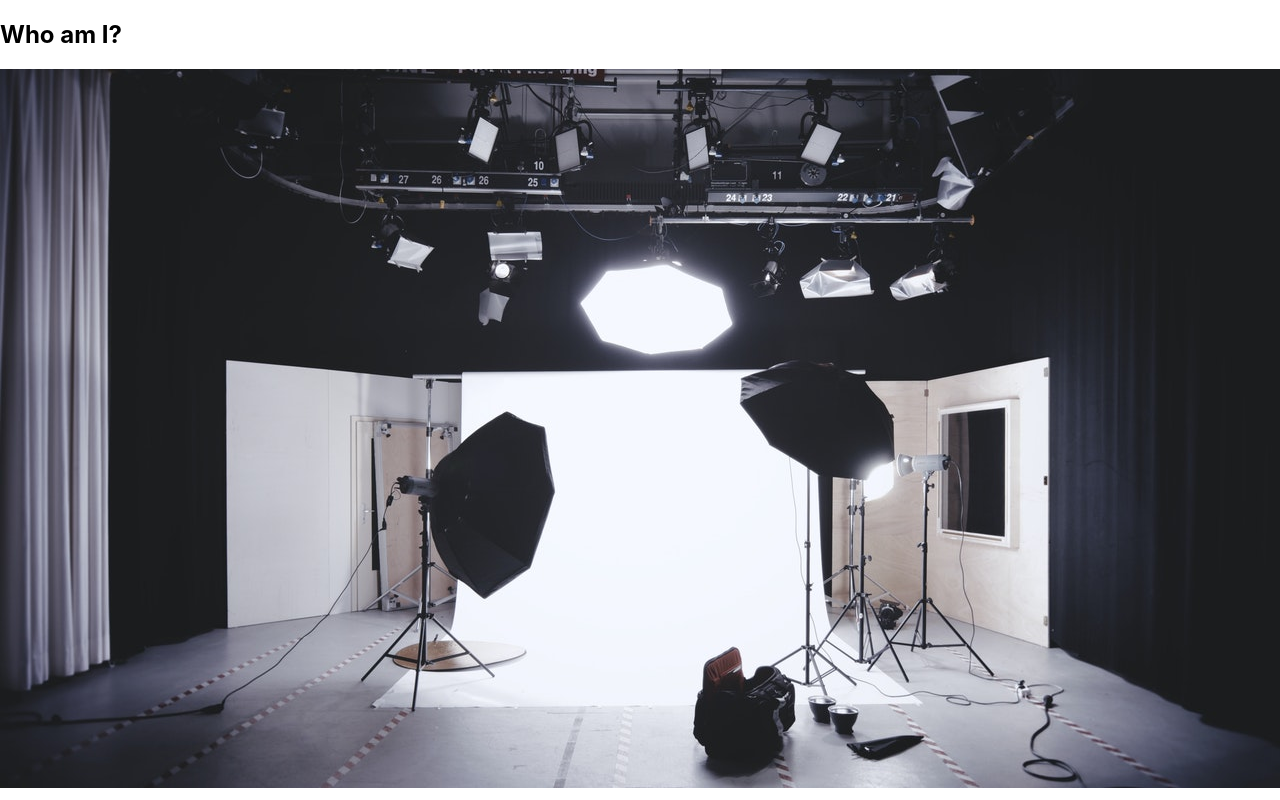
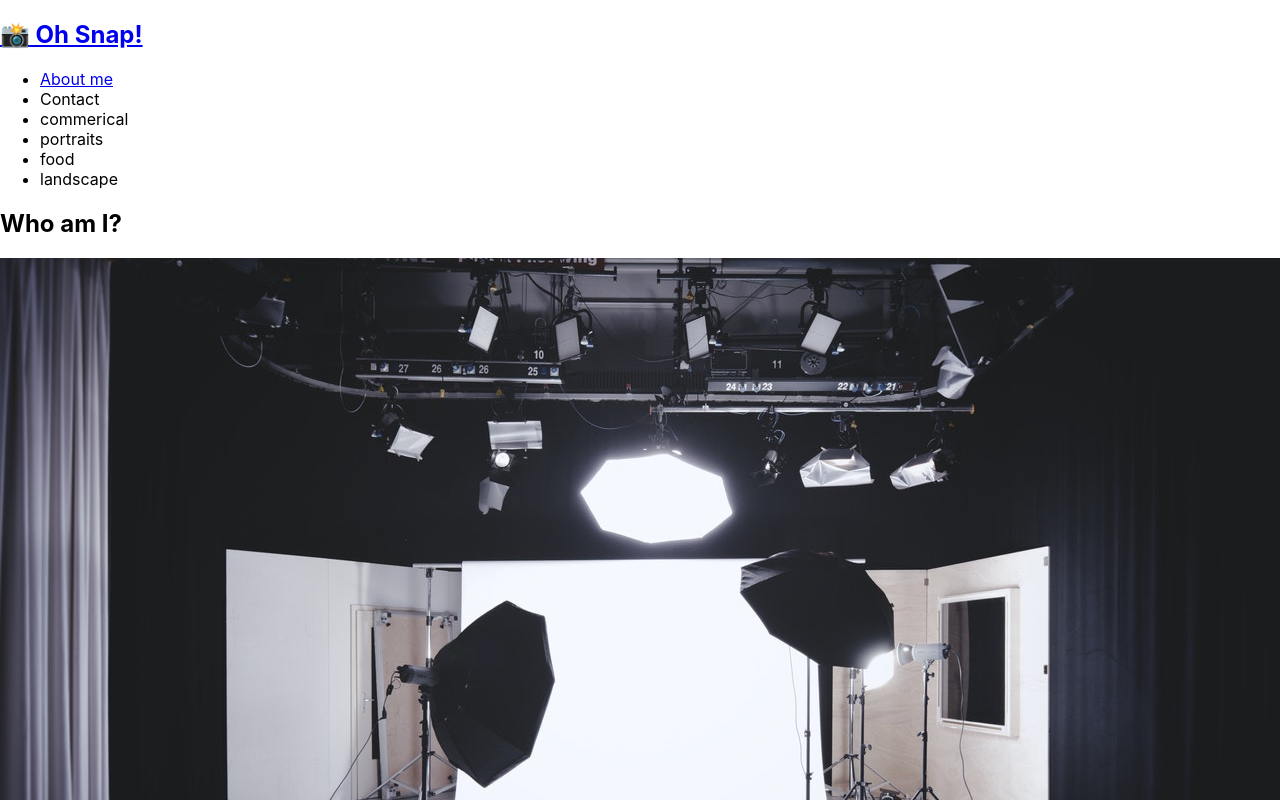
Before and after one commit to mikeysoar/photo-port_m20, a React (Create React App) app: page / in a window 1280 px wide. Shown: the top 800 px of the page. Built offline with nearby package versions, Linux system fonts and the light colour scheme.

Commit message:
end of 20.1.7 20210831-0136

```diff
--- a/src/App.js
+++ b/src/App.js
@@ -1,10 +1,11 @@
 import React from 'react';
-import './App.css';
+import Nav from './components/Nav';
 import About from './components/About';
 
 function App() {
   return (
     <div>
+      <Nav></Nav>
       <main>
         <About></About>
       </main>
--- /dev/null
+++ b/src/components/Nav/index.js
@@ -0,0 +1,56 @@
+import React from 'react';
+
+
+function Nav() {
+    const categories = [
+        {
+            name: "commerical",
+            description:
+                "Photos of grocery stores, food trucks, and other commercial projects",
+        },
+        { name: "portraits", description: "Portraits of people in my life" },
+        { name: "food", description: " Delicious delicacies" },
+        {
+            name: "landscape",
+            description: "Fields, farmhouses, waterfalls, and the beauty of nature",
+        },
+    ];
+
+    function categorySelected(name) {
+        console.log(`${name} clicked`)
+    }
+
+    return (
+        <header>
+            <h2>
+                <a href="/">
+                    <span role="img" aria-label="camera"> 📸</span> Oh Snap!
+                </a>
+            </h2>
+            <nav>
+                <ul className="flex-row">
+                    <li className="mx-2">
+                        <a href="#about">
+                            About me
+                        </a>
+                    </li>
+                    <li>
+                        <span>Contact</span>
+                    </li>
+                    {categories.map((category) => (
+                        <li
+                            className="mx-1"
+                            key={category.name}
+                        >
+                            <span onClick={() => categorySelected(category.name)} >
+                                {category.name}
+                            </span>
+                        </li>
+                    ))}
+                </ul>
+            </nav>
+        </header>
+    );
+}
+
+export default Nav;
```
